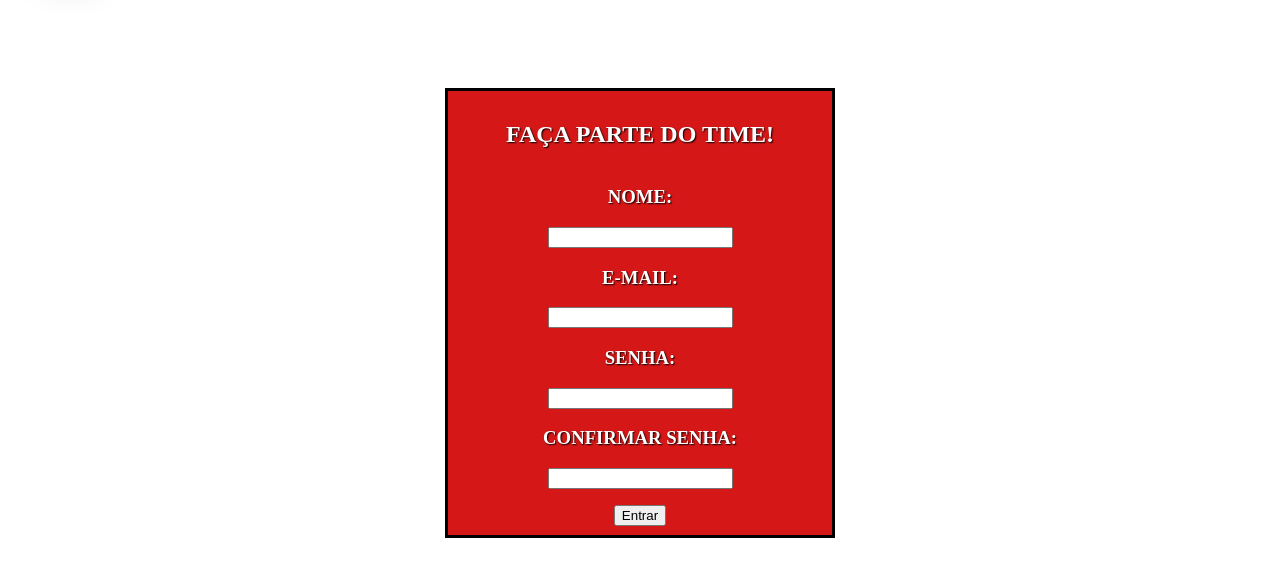
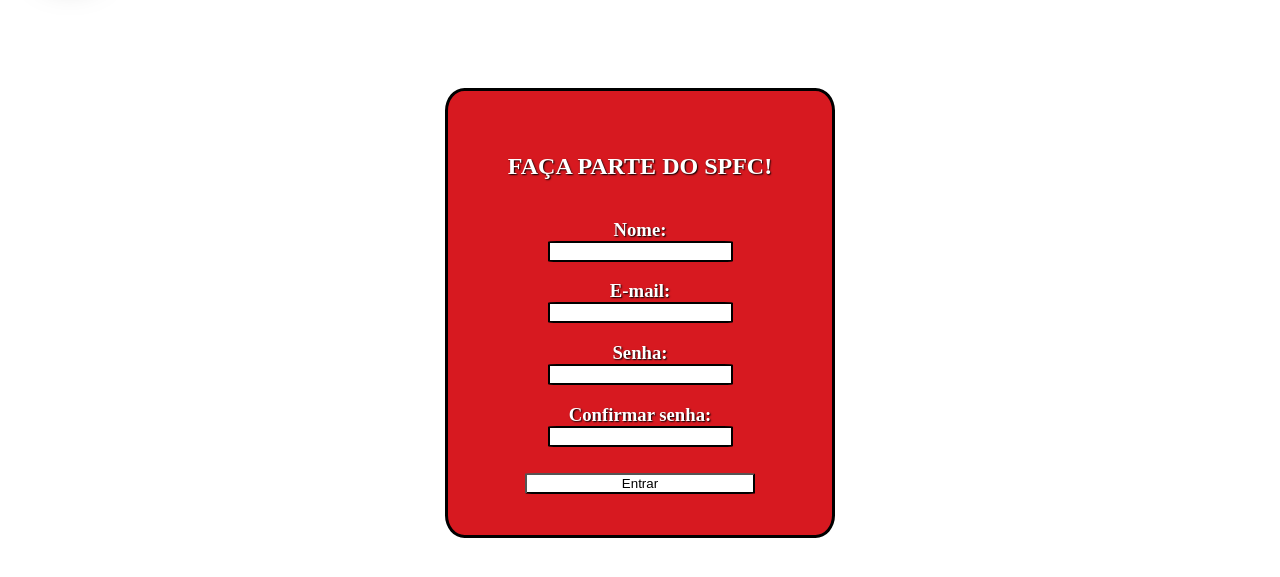
Before and after one commit to brenosouzza/Projeto-Individual, a plain HTML site: page cadastro.html in a window 1280 px wide. Shown: the part 103-680 px from the top of the page. Drawn offline with Linux system fonts and the light colour scheme.

Commit message:
Mudanças no CSS

```diff
--- a/cadastro.html
+++ b/cadastro.html
@@ -26,20 +26,20 @@
         <div class="container">
             <div class="form">
 
-                <h2 id="titulo-form">FAÇA PARTE DO TIME!</h2>
-                <h3>NOME:</h3>
-                <input type="text" id="inputNome">
+                <h2 id="titulo-form">FAÇA PARTE DO SPFC!</h2>
+                <h3>Nome:</h3>
+                <input type="text" id="input Nome">
 
-                <h3>E-MAIL:</h3>
-                <input type="email" id="inputEmail">
+                <h3>E-mail:</h3>
+                <input type="email" id="input Email">
 
-                <h3>SENHA:</h3>
-                <input type="password" id="inputSenha">
+                <h3>Senha:</h3>
+                <input type="password" id="input Senha">
 
-                <h3>CONFIRMAR SENHA:</h3>
-                <input type="password" id="inputConfirmarSenha">
-
-                <button onclick="entrar()">Entrar</button>
+                <h3>Confirmar senha:</h3>
+                <input type="password" id="input ConfirmarSenha">
+                <br>
+                <button onclick="entrar()" id="button-form">Entrar</button>
               </div>
         </div>
 </body>
@@ -50,8 +50,19 @@
         var usuario = {
             nome: inputNome.value,
             email: inputEmail.value,
-            senha: inputSenha.value
+            senha: inputSenha.value,
+
+        validar: function (){
+            if (this.usuario != "") {
+                alert("Preencha todos os campos!")
+            }
+            else  {
+
+            }
         }
+    }
+
+    usuario.validar();
 
 
 
--- a/style-cadastro.css
+++ b/style-cadastro.css
@@ -1,15 +1,35 @@
 .form {
-    background-color: #D61717;
+    background-color: #d71920;
     border: 0.2rem solid black;
     display: flex;
+    justify-content: center;
     flex-direction: column;
     align-items: center;
-    justify-content: center;
     width: 30%;
     color: white;
-    text-shadow: 0.06em 0.06em 0.1em black
+    text-shadow: 0.06em 0.06em 0.1em black;
+    border-radius: 5%;
+}
+.form input {
+    border: 2px solid black;
+    border-radius: 5%;
+
+
+}
+#button-form {
+    margin-top: 0.5rem;
+    border-radius: 5%;
+    background-color: #FFFF;
+    color: black;
+    width: 60%;
 }
 
-.form button {
-    margin-top: 1rem;
+.form h3 {
+    margin-bottom: 0%;
+    display: block;
 }
+
+#titulo-form {
+    display: flex;
+    justify-content: center;
+}
--- a/style-index.css
+++ b/style-index.css
@@ -1,11 +1,10 @@
 body {
     margin: 0;
     padding: 0;
-    background-image: url(imgs/vermei.jpg);
 }
 
 .header {
-    background-color: #D61717;
+    background-color: #d71920;
     border-bottom: 0.2rem solid rgb(0, 0, 0);
     height: 100px;
 }
```
Also changed, not shown: index.html (+2 -2 lines).
